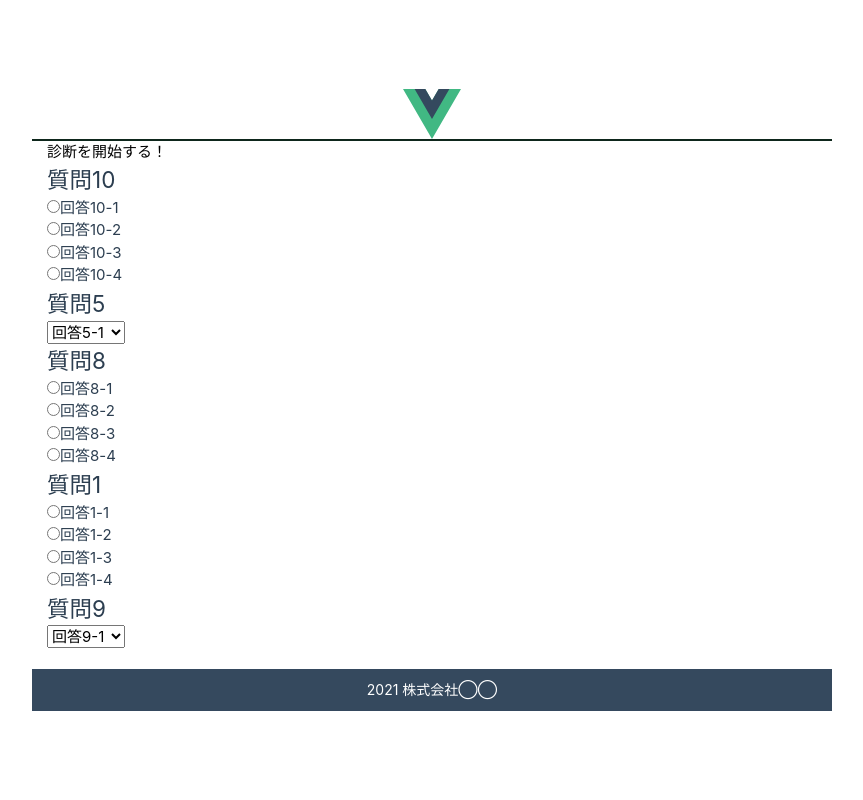
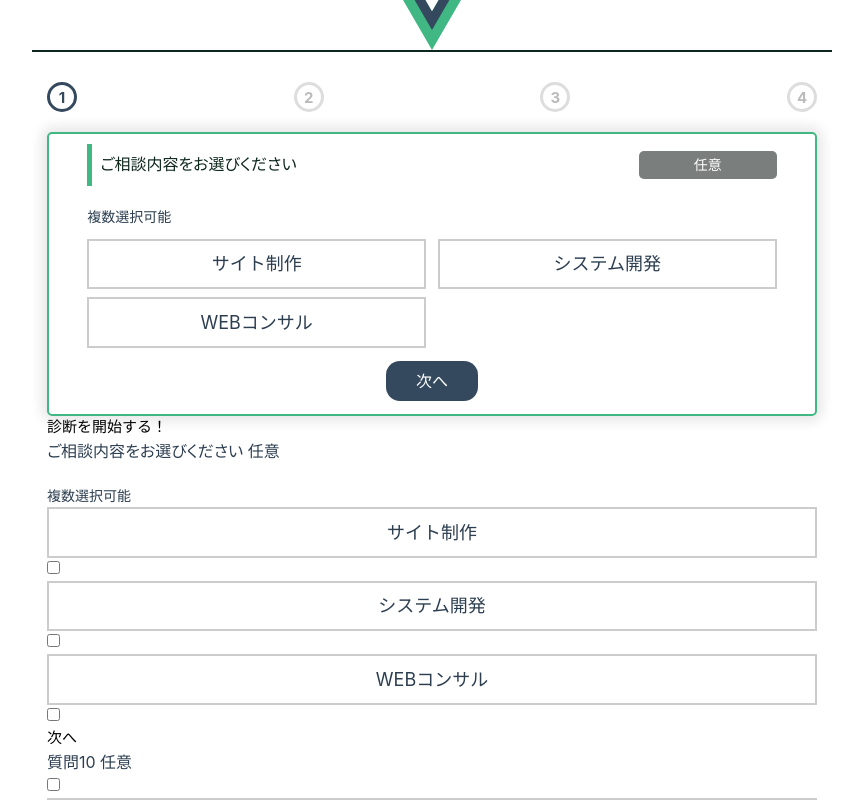
Before and after one commit to katsumi-watanabe/step_form, a Vue app: page / in a window 1280 px wide. Both pictures are taken after a click on the button "診断を開始する！". Shown: the top 800 px of the page, without its empty margins (208-1071 px from the left). Built offline with nearby package versions, Linux system fonts and the light colour scheme.

Commit message:
wpi:checkboxとselectをなくす

```diff
--- a/src/App.vue
+++ b/src/App.vue
@@ -1,12 +1,14 @@
 <template>
   <Header />
   <Contact />
+  <Contact2 />
   <Footer />
 </template>
 
 <script>
 import Header from '@/components/Header.vue'
-import Contact from '@/components/Contact2.vue'
+import Contact from '@/components/Contact.vue'
+import Contact2 from '@/components/Contact2.vue'
 import Footer from '@/components/Footer.vue'
 
 export default {
@@ -14,6 +16,7 @@ export default {
   components: {
     Header,
     Contact,
+    Contact2,
     Footer,
   },
 }
--- a/src/components/Contact2.vue
+++ b/src/components/Contact2.vue
@@ -4,24 +4,38 @@
       <!-- 現在ページの表示 -->
 
     <button @click="showRandomQuestion">診断を開始する！</button>
-    <div v-for="question in currentQuestions" :key="question.id">
-      <h2>{{ question.question }}</h2>
-      <div v-if="question.type === 'checkbox'">
-        <div v-for="answer in question.answer" :key="answer">
-          <input :id="question.id + answer" :type="question.type" :name="question.id" :value="question.id + answer">
-          <label :for="question.id + answer" style="cursor:pointer;">{{ answer }}</label>
+    <div data-v-fca6c24c="" class="contact-form">
+      <div data-v-fca6c24c="" class="select">
+        <h3 class="contact-title" data-v-fca6c24c="">
+          ご相談内容をお選びください
+          <span class="optional" data-v-fca6c24c="">任意</span>
+        </h3>
+        <p class="mt20" data-v-fca6c24c="">
+        <span class="t12" data-v-fca6c24c="">
+          <i class="fas fa-asterisk tblue fa-fw" data-v-fca6c24c="">
+          </i>複数選択可能</span>
+        </p>
+          <div data-v-fca6c24c="" class="selects sepa2">
+            <label data-v-fca6c24c="" for="select-1" class="select-button">サイト制作</label>
+            <input data-v-fca6c24c="" id="select-1" type="checkbox" name="select-1">
+            <label data-v-fca6c24c="" for="select-2" class="select-button">システム開発</label>
+            <input data-v-fca6c24c="" id="select-2" type="checkbox" name="select-2">
+            <label data-v-fca6c24c="" for="select-3" class="select-button">WEBコンサル</label>
+            <input data-v-fca6c24c="" id="select-3" type="checkbox" name="select-3">
+          </div>
         </div>
+        <div data-v-fca6c24c="" class="btn_wrap">
+          <button data-v-fca6c24c="" class="b-next">次へ</button>
       </div>
-      <div v-else-if="question.type === 'radio'">
-        <div v-for="answer in question.answer" :key="answer">
-          <input :id="question.id + answer" :type="question.type" :name="question.id" :value="question.id + answer">
-          <label :for="question.id + answer">{{ answer }}</label>
-        </div>
-      </div>
-      <div v-else-if="question.type === 'select'">
-        <select :id="question.id">
-          <option v-for="answer in question.answer" :value="answer" :key="answer">{{ answer }}</option>
-        </select>
+    </div>
+
+    <div class="selects" v-for="question in currentQuestions" :key="question.id">
+      <h3 class="contact-title">{{ question.question }}
+        <span class="optional">任意</span>
+      </h3>
+      <div v-for="answer in question.answer" :key="answer">
+        <input :id="question.id + answer" type="checkbox" :name="question.id" :value="question.id + answer">
+        <label class="select-button" :for="question.id + answer" style="cursor:pointer;">{{ answer }}</label>
       </div>
     </div>
     </div>
@@ -48,3 +62,20 @@ export default {
   }
 }
 </script>
+
+<style scoped>
+.selects .select-button {
+  width: 100%;
+  display: inline-block;
+  background-color: #fff;
+  padding: .55em 0;
+  border: 2px solid #ccc;
+  text-align: center;
+  font-size: 18px;
+  cursor: pointer;
+}
+.selects .select-button.selected{
+  color: #fff;
+  background: #41b883;
+}
+</style>
--- a/src/data/questions.json
+++ b/src/data/questions.json
@@ -9,7 +9,6 @@
         "回答1-3",
         "回答1-4"
       ],
-      "type": "radio",
       "point":
       [
         1,
@@ -28,7 +27,6 @@
         "回答2-3",
         "回答2-4"
       ],
-      "type": "checkbox",
       "point":
       [
         1,
@@ -47,7 +45,6 @@
         "回答3-3",
         "回答3-4"
       ],
-      "type": "select",
       "point":
       [
         1,
@@ -66,7 +63,6 @@
         "回答4-3",
         "回答4-4"
       ],
-      "type": "checkbox",
       "point":
       [
         1,
@@ -85,7 +81,7 @@
         "回答5-3",
         "回答5-4"
       ],
-      "type": "select",
+
       "point":
       [
         1,
@@ -104,7 +100,7 @@
         "回答6-3",
         "回答6-4"
       ],
-      "type": "select",
+
       "point":
       [
         1,
@@ -123,7 +119,7 @@
         "回答7-3",
         "回答7-4"
       ],
-      "type": "select",
+
       "point":
       [
         1,
@@ -161,7 +157,7 @@
         "回答9-3",
         "回答9-4"
       ],
-      "type": "select",
+
       "point":
       [
         1,
@@ -180,7 +176,6 @@
         "回答10-3",
         "回答10-4"
       ],
-      "type": "radio",
       "point":
       [
         1,
@@ -199,7 +194,6 @@
         "回答11-3",
         "回答11-4"
       ],
-      "type": "radio",
       "point":
       [
         1,
@@ -218,7 +212,6 @@
         "回答12-3",
         "回答12-4"
       ],
-      "type": "radio",
       "point":
       [
         1,
```
